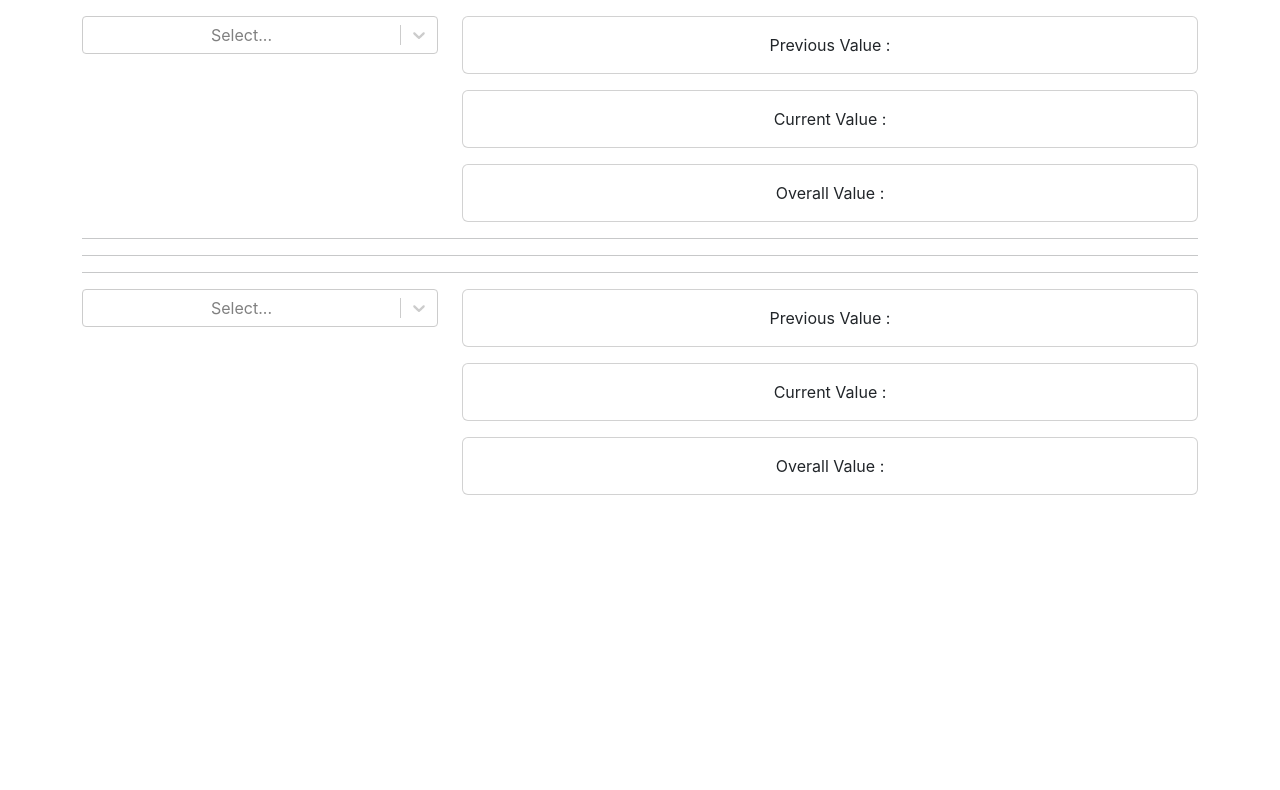
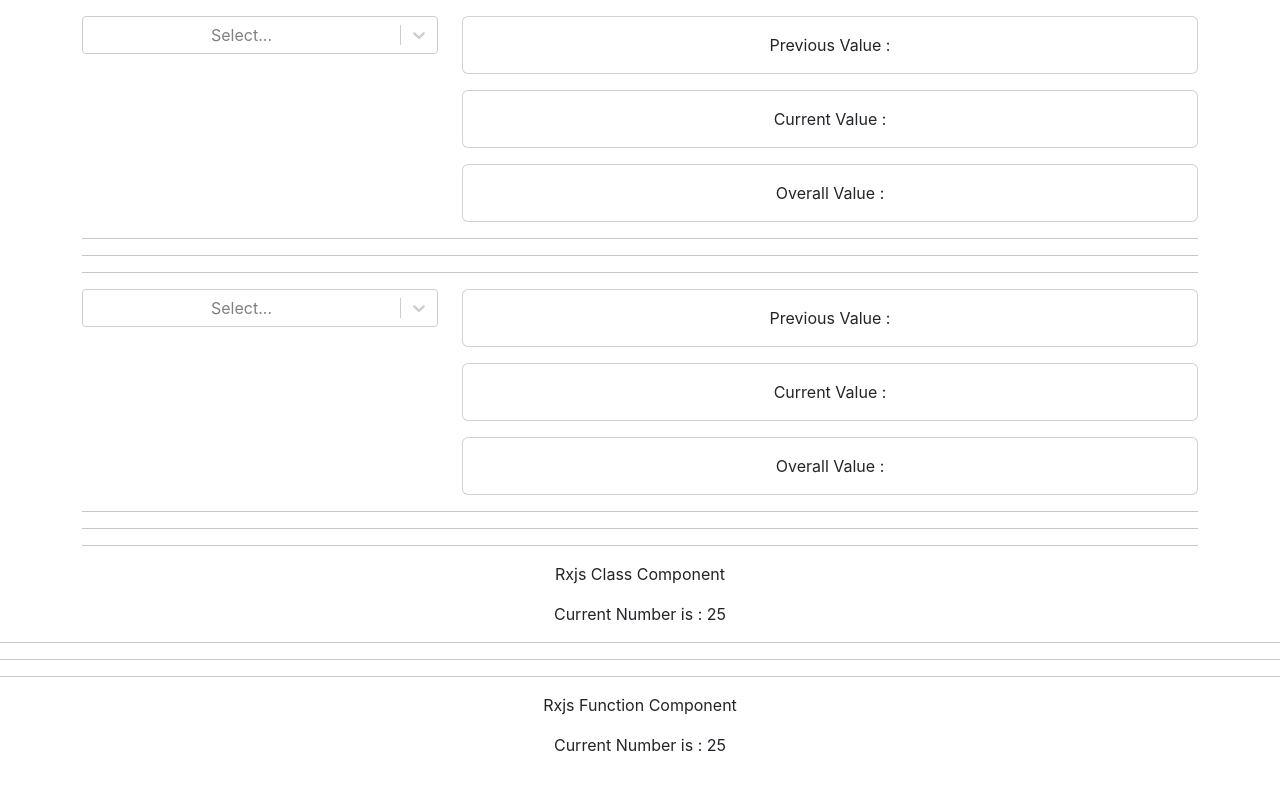
Before and after one commit to nitesh-ui/dropdown-selection, a React (Create React App) app: page / in a window 1280 px wide. Shown: the top 790 px of the page. Built offline with nearby package versions, Linux system fonts and the light colour scheme.

Commit message:
Add files via upload

```diff
--- a/package.json
+++ b/package.json
@@ -10,6 +10,7 @@
     "react-dom": "^18.2.0",
     "react-scripts": "5.0.1",
     "react-select": "^5.4.0",
+    "rxjs": "^7.5.7",
     "web-vitals": "^2.1.4"
   },
   "scripts": {
--- a/src/App.js
+++ b/src/App.js
@@ -1,5 +1,7 @@
 import './App.css';
 import Dropdown from './components/Dropdown';
+import RxjsClass from './components/RxjsClass';
+import RxjsFunction from './components/RxjsFunction';
 import SelectValue from './components/SelectValue';
 
 function App() {
@@ -7,6 +9,8 @@ function App() {
     <div className="App">
       <Dropdown/>
       <SelectValue/>
+      <RxjsClass/>
+      <RxjsFunction/>
     </div>
   );
 }
--- a/src/components/Dropdown.js
+++ b/src/components/Dropdown.js
@@ -1,4 +1,4 @@
-import React, { useState } from 'react'
+import React, { useState } from 'react';
 import Select from 'react-select';
 import Spinner from './Spinner';
 
--- /dev/null
+++ b/src/components/RxjsClass.js
@@ -0,0 +1,44 @@
+import React, { Component } from 'react';
+import { from } from 'rxjs';
+import { map, filter, mergeMap, delay } from 'rxjs/operators';
+
+let numberObservable = from([1, 2, 3, 4, 5]);
+let squaredNumbers = numberObservable.pipe(
+  filter(val => val > 2),
+  mergeMap(val => from([val]).pipe(delay(1000 * val))),
+  map((val) => val * val)
+);
+
+export class RxjsClass extends Component {
+
+  constructor() {
+    super();
+    this.state = {
+      currentNumber : 0
+    }
+  }
+
+  componentDidMount() {
+    this.subscription = squaredNumbers.subscribe(result => {
+      this.setState({currentNumber: result});
+    });
+  }
+
+  componentWillUnmount() {
+    this.subscription.unsubscribe();
+  }
+
+  render() {
+    return (
+      <div>
+        <p>Rxjs Class Component</p>
+        <p>Current Number is : {this.state.currentNumber}</p>
+        <hr/>
+        <hr/>
+        <hr/>
+      </div>
+    )
+  }
+}
+
+export default RxjsClass
--- /dev/null
+++ b/src/components/RxjsFunction.js
@@ -0,0 +1,32 @@
+import React, { useEffect, useState } from 'react';
+import { from } from 'rxjs';
+import { map, filter, mergeMap, delay } from 'rxjs/operators';
+
+let numberObservable = from([1, 2, 3, 4, 5]);
+let squaredNumbers = numberObservable.pipe(
+  filter(val => val > 2),
+  mergeMap(val => from([val]).pipe(delay(1000 * val))),
+  map((val) => val * val)
+);
+
+const RxjsFunction = () => {
+
+    const [currentNumber, setCurrentNumber] = useState(0);
+
+    useEffect(() => {
+        let subscription = squaredNumbers.subscribe(result => {
+            setCurrentNumber(result);
+        });
+
+        return () => subscription.unsubscribe();
+    }, []);
+
+    return (
+        <div>
+            <p>Rxjs Function Component</p>
+            <p>Current Number is : {currentNumber}</p>
+        </div>
+    )
+}
+
+export default RxjsFunction
--- a/src/components/SelectValue.js
+++ b/src/components/SelectValue.js
@@ -93,6 +93,9 @@ class SelectValue extends Component {
                         </div>
                     </div>
                 </div>
+                <hr/>
+                <hr/>
+                <hr/>
             </div>
         )
     }
```
Also changed, not shown: 1 other file (tests, documents, lock files or other folders).
